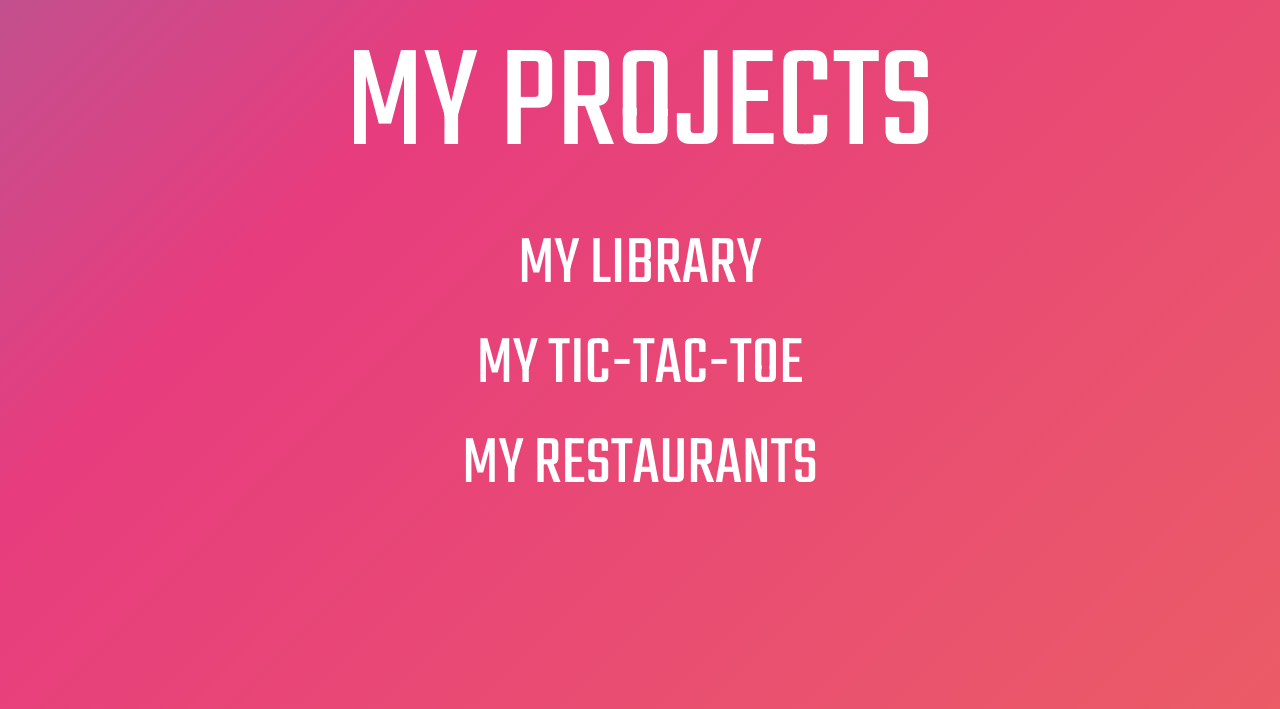
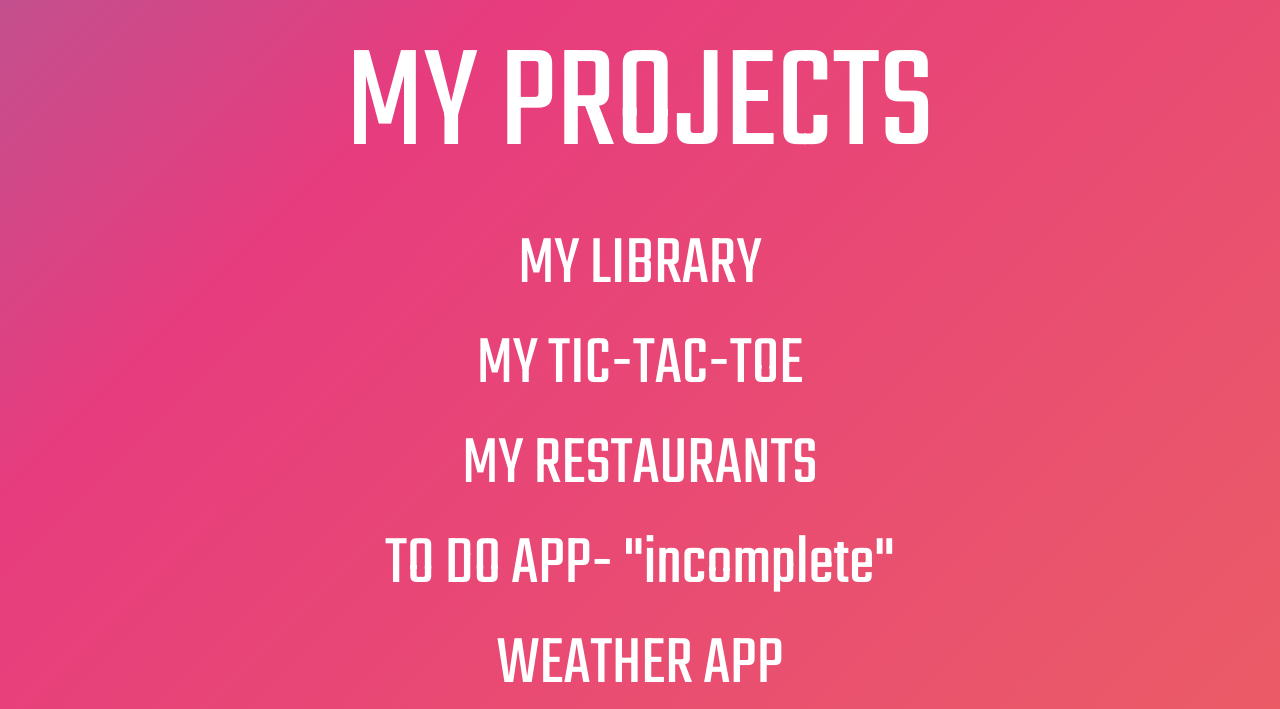
Before and after one commit to exp1x1/my-js, a website: page index.html in a window 1280 px wide. Shown: the top 709 px of the page. Drawn offline with Linux system fonts and the light colour scheme.

Commit message:
addes to do and weather app link

```diff
--- a/index.html
+++ b/index.html
@@ -16,6 +16,9 @@
       <a href="./project-my-library/index.html">MY LIBRARY</a>
       <a href="./project-tic-tac-toe/index.html">MY TIC-TAC-TOE</a>
       <a href="https://exp1x1.github.io/restaurants-pages/">MY RESTAURANTS</a>
+      <a href="https://exp1x1.github.io/to_do_odin/">TO DO APP- "incomplete"</a>
+      <a href="https://exp1x1.github.io/Weather-App-TOP/">WEATHER APP</a>
+    </div>
     </div>
   </div>
   <div class="footer">
```
